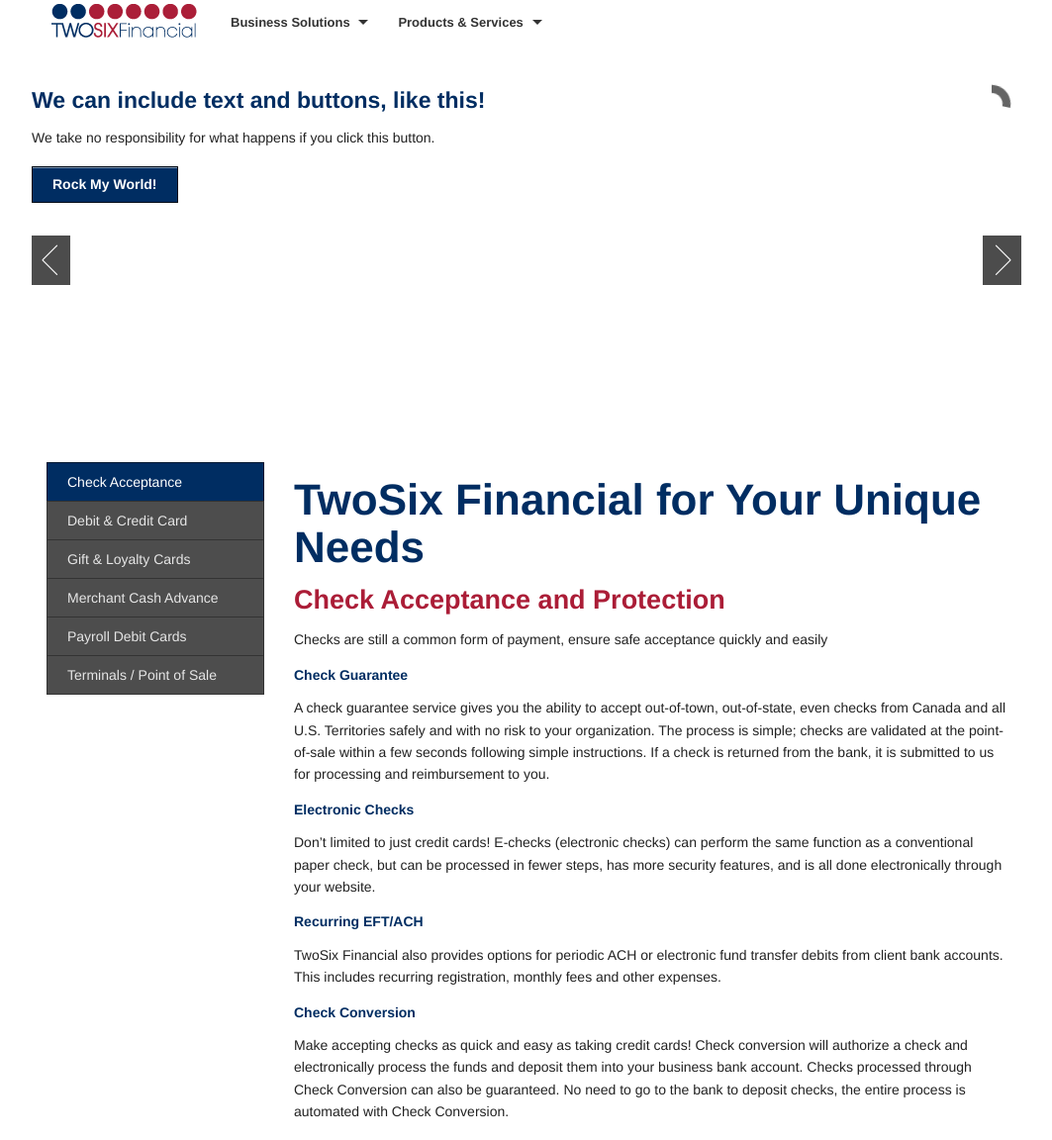
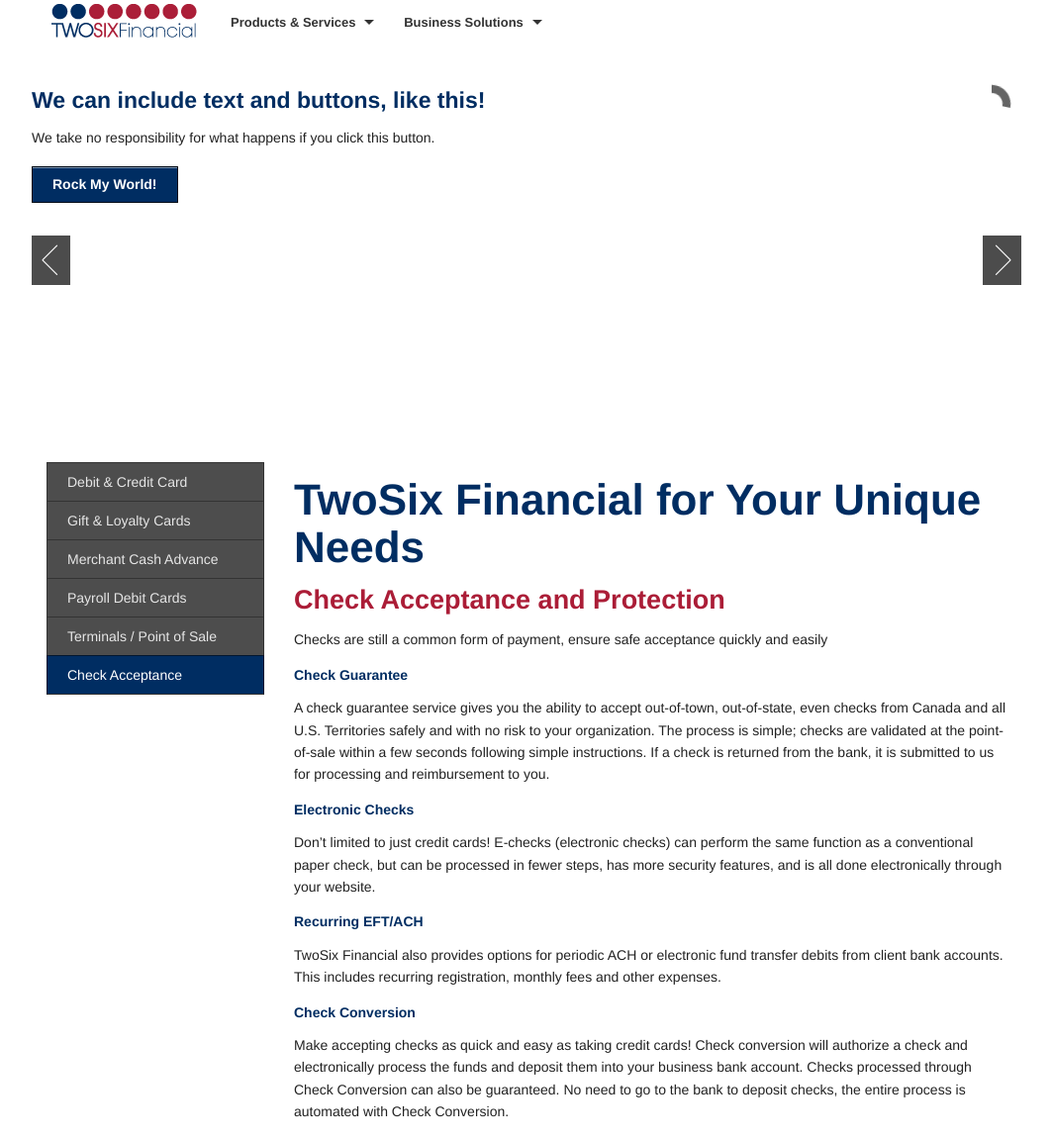
Before and after one commit to allplayersmelissa/TwoSixFin, a Jekyll site: the page built from products-and-services/check-acceptance.html, in a window 1280 px wide. Shown: the whole page at 99% size, without its empty margins (108-1171 px from the left). Built offline with Jekyll 4.4.1, drawn with Linux system fonts in a browser that asks for light colours; some web fonts are replaced; part of the change alters nothing that is shown.

```diff
--- a/_includes/pages_list
+++ b/_includes/pages_list
@@ -26,7 +26,11 @@ Usage:
   {% for weight in (0..20) %}
     {% for node in pages_list %}
       {% if node.title != null %}
-        {% if weight == 0 %}
+        {% assign nodeweight = node.weight; %}
+        {% if (nodeweight == null) %}
+          {% assign nodeweight = 0 %}
+        {% endif %}
+        {% if weight == nodeweight %}
           {% if group == null or group == node.group %}
             <li class="{% if page.url == node.url %}active {% endif %} {% if node.dropdown %} has-dropdown{% endif %}">
             	{% if page.url == node.url %}
@@ -40,9 +44,11 @@ Usage:
                   {% for subnode in pages_list %}
                     {% if subnode.title != null %}
                       {% if node.dropdown == subnode.group %}
-                        {% assign subinclude = subnode.weight == null and subweight == 0 %}
-                        {% assign subinclude = subinclude or subnode.weight == subweight %}
-                        {% if subweight == 0 %}
+                        {% assign subnodeweight = subnode.weight %}
+                        {% if (subnodeweight == null) %}
+                          {% assign subnodeweight = 0 %}
+                        {% endif %}
+                        {% if subweight == subnodeweight %}
                           <li><a href="{{ BASE_PATH }}{{subnode.url}}">{{subnode.title}}</a></li>
                         {% endif %}
                       {% endif %}
--- a/products-and-services/check-acceptance.html
+++ b/products-and-services/check-acceptance.html
@@ -2,6 +2,7 @@
 layout: left_col
 title: Check Acceptance
 group: products_services
+weight: 10
 ---
 
 <h1>{{ site.tagline }}</h1>
```
